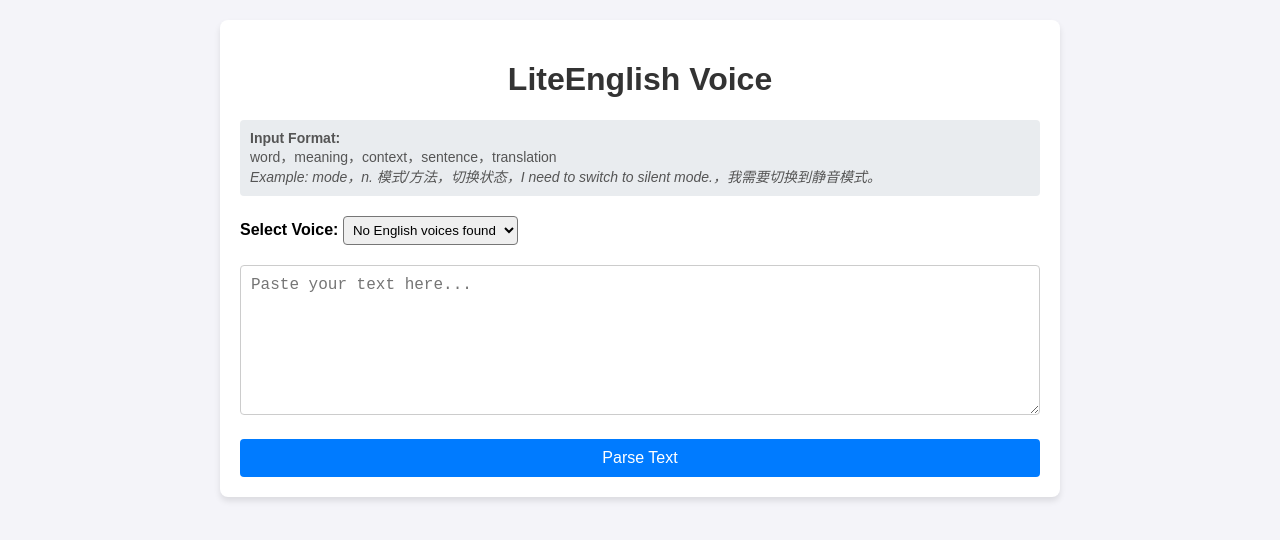
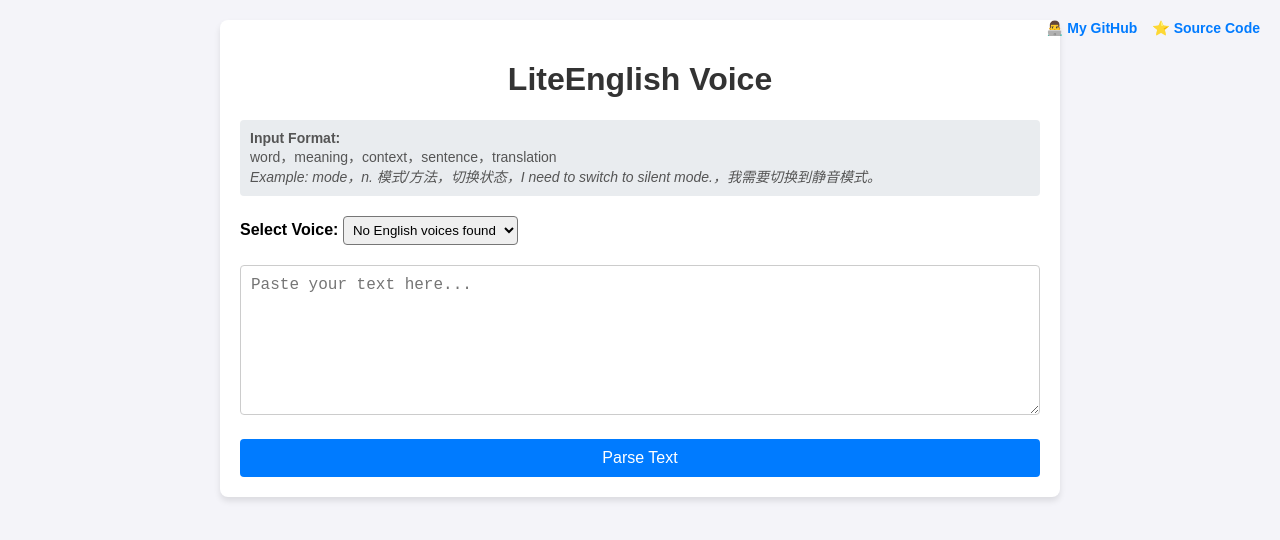
Before and after one commit to Huyueeer/lite-english-voice, a website: page public/index.html in a window 1280 px wide. Drawn offline with Linux system fonts and the light colour scheme.

Commit message:
Add GitHub profile and source code links to header

```diff
--- a/public/index.html
+++ b/public/index.html
@@ -84,9 +84,31 @@
             font-size: 14px;
             color: #555;
         }
+        .github-links {
+            position: absolute;
+            top: 20px;
+            right: 20px;
+            display: flex;
+            gap: 15px;
+        }
+        .github-links a {
+            color: #007bff;
+            text-decoration: none;
+            font-size: 14px;
+            font-weight: bold;
+        }
+        .github-links a:hover {
+            text-decoration: underline;
+            color: #0056b3;
+        }
     </style>
 </head>
 <body>
+
+<div class="github-links">
+    <a href="https://github.com/Huyueeer" target="_blank" rel="noopener noreferrer">👨‍💻 My GitHub</a>
+    <a href="https://github.com/Huyueeer/lite-english-voice" target="_blank" rel="noopener noreferrer">⭐ Source Code</a>
+</div>
 
 <div class="container">
     <h1>LiteEnglish Voice</h1>
```
